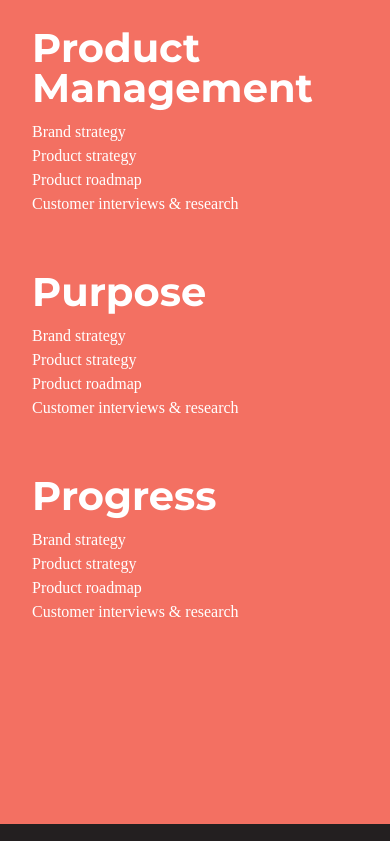
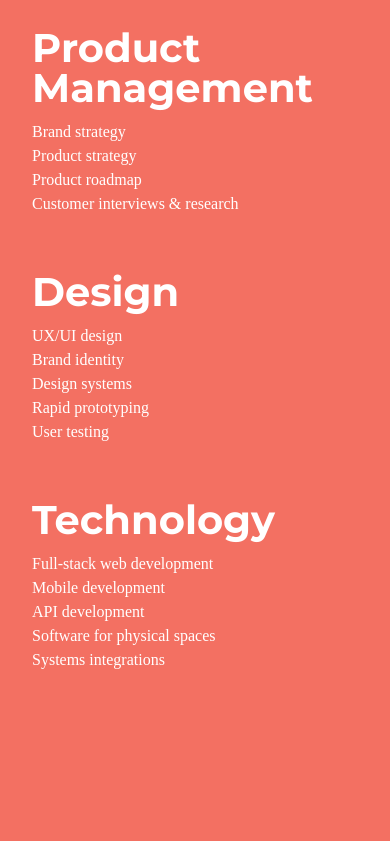
Before and after one commit to relaydesignco/relaywebsite, a Vue app: page /approach in a window 390 px wide. Shown: the part 2792-3633 px from the top of the page. Built offline with nearby package versions, Linux system fonts and the light colour scheme; a web font is replaced by a local one.

Commit message:
Copy fixes

```diff
--- a/src/views/About.vue
+++ b/src/views/About.vue
@@ -13,7 +13,7 @@ defineExpose({bg})
   <main :class="bg">
 
     <ColorSection bg-color="yellow" @showBg="onShowBg" @hideBg="onHideBg">
-      <div class="flex flex-col min-h-screen px-8 md:px-24 items-center justify-center">
+      <div class="flex flex-col min-h-screen px-8 md:px-36 items-center justify-center">
         <h1 class="h1 text-center text-pink">About.</h1>
         <p class="text-center large">We’re a team of designers and developers who love to build. And when the things we build help thoughtful, innovative people solve meaningful problems – all the better.</p>
       </div>
@@ -41,7 +41,7 @@ defineExpose({bg})
 
     <ColorSection bg-color="blue" @showBg="onShowBg" @hideBg="onHideBg">
       <HeadlineScroll headline="Meet the team." />
-      <div class="flex flex-col md:flex-row min-h-screen pb-24 md:pb-56 px-8 md:px-24 items-start">
+      <div class="flex flex-col md:flex-row pb-24 md:pb-36 px-8 md:px-24 items-start">
         <div class="md:w-1/2">
           <p class="medium md:pr-20">Our designers understand the role brand plays in user experience, and believe great UX builds customer loyalty.</p>
           <p class="medium md:pr-20">Our in-house engineering team has decades of experience building, launching and maintaining digital products across a wide range of technologies.</p>
@@ -49,14 +49,14 @@ defineExpose({bg})
         <div class="md:w-1/2">
           <div class="flex flex-col md:flex-row">
             <div class="md:w-1/2">
-              <p class="small"><span class="font-sans">Drew McChesney</span><br />Managing Director</p>
-              <p class="small"><span class="font-sans">Drew McChesney</span><br />Managing Director</p>
-              <p class="small"><span class="font-sans">Drew McChesney</span><br />Managing Director</p>
+              <p class="small"><span class="font-sans font-bold">Drew McChesney</span><br />Managing Director</p>
+              <p class="small"><span class="font-sans font-bold">Brian Johnson</span><br />Creative Director</p>
+              <p class="small"><span class="font-sans font-bold">Ashley Revlett</span><br />Technology Director</p>
             </div>
             <div class="md:w-1/2">
-              <p class="small"><span class="font-sans">Drew McChesney</span><br />Managing Director</p>
-              <p class="small"><span class="font-sans">Drew McChesney</span><br />Managing Director</p>
-              <p class="small"><span class="font-sans">Drew McChesney</span><br />Managing Director</p>
+              <p class="small"><span class="font-sans font-bold">Mike Casto</span><br />Senior Designer</p>
+              <p class="small"><span class="font-sans font-bold">Aaron Fautz</span><br />Senior Engineer</p>
+              <p class="small"><span class="font-sans font-bold">Lauren Hill</span><br />Brand Designer</p>
             </div>
           </div>
         </div>
--- a/src/views/Approach.vue
+++ b/src/views/Approach.vue
@@ -12,7 +12,7 @@ defineExpose({bg})
 <template>
   <main :class="bg">
     <ColorSection bg-color="pink" @showBg="onShowBg" @hideBg="onHideBg">
-      <div class="flex flex-col min-h-screen px-8 md:px-24 items-center justify-center">
+      <div class="flex flex-col min-h-screen px-8 md:px-36 items-center justify-center">
         <h1 class="h1 text-center text-blue">Approach.</h1>
         <p class="text-center large">Our design-led process helps clients build what matters – to their customers, and their businesses – reliably and effectively.</p>
       </div>
@@ -31,7 +31,7 @@ defineExpose({bg})
           <p>We can fill gaps in your existing team, or serve as a complete product team – helping you take your product from now to whatever comes next, quickly.</p>
         </div>
         <div class="area3">
-          <h2 class="h5 text-pink">Product x Brand</h2>
+          <h2 class="h5 text-pink">Experiment &amp; Iterate</h2>
           <p>We believe that the most successful products are built around clear, consistent brands – and the strongest brands are built around thoughtful, useful products.</p>
           <p>That’s why our approach starts with both brand and product strategy. When aligned, they have an exponential effect on your ability to create engaged and loyal customers.</p>
         </div>
@@ -54,21 +54,23 @@ defineExpose({bg})
             </ul>
           </div>
           <div class="mb-14">
-            <h3 class="h5 text-white">Purpose</h3>
+            <h3 class="h5 text-white">Design</h3>
             <ul>
-              <li>Brand strategy</li>
-              <li>Product strategy</li>
-              <li>Product roadmap</li>
-              <li>Customer interviews & research</li>
+              <li>UX/UI design</li>
+              <li>Brand identity</li>
+              <li>Design systems</li>
+              <li>Rapid prototyping</li>
+              <li>User testing</li>
             </ul>
           </div>
           <div class="mb-14">
-            <h3 class="h5 text-white">Progress</h3>
+            <h3 class="h5 text-white">Technology</h3>
             <ul>
-              <li>Brand strategy</li>
-              <li>Product strategy</li>
-              <li>Product roadmap</li>
-              <li>Customer interviews & research</li>
+              <li>Full-stack web development</li>
+              <li>Mobile development</li>
+              <li>API development</li>
+              <li>Software for physical spaces</li>
+              <li>Systems integrations</li>
             </ul>
           </div>
         </div>
--- a/src/views/Home.vue
+++ b/src/views/Home.vue
@@ -35,7 +35,7 @@ defineExpose({bg})
             <p class="medium md:mt-24">We work with start-ups and brands to build apps and digital experiences that shape the way people live and work, for the better.</p>
             <p class="medium">Our designers and developers work alongside your product team – taking your concept from design to prototype to launch and beyond, while staying true to your vision and solving problems that make a difference.</p>
             <p>
-              <router-link class="bar-link" to="/about"><span>More about us</span></router-link>
+              <router-link class="bar-link" to="/about"><span>Learn more about us</span></router-link>
             </p>
           </div>
         </div>
--- a/src/views/Work.vue
+++ b/src/views/Work.vue
@@ -10,10 +10,12 @@ import Footer from '../components/Footer.vue'
       <div class="flex flex-col px-8 md:px-24 items-center justify-center">
         <h1 class="h1 text-center text-blue mb-40 mt-56">Work.</h1>
       </div>
-      <div class="px-8 md:px-32 py-12">
+      <div class="px-8 md:px-32 py-12 pb-48">
           <WorkListItem clipColor="#F37062" textColor="#ffffff" title="American Airlines" description="An online home for a global workforce" img-src="/fpo.png" route-url="/work/american-airlines" />
-          <WorkListItem clipColor="#F37062" textColor="#ffffff" title="GE Appliances" description="A virtual experience as sales tool" img-src="/fpo.png" route-url="/work/american-airlines" />
+          <WorkListItem clipColor="#F37062" textColor="#ffffff" title="GE Appliances" description="Virtual experience as sales tool" img-src="/fpo.png" route-url="/work/american-airlines" />
           <WorkListItem clipColor="#F37062" textColor="#ffffff" title="Embodied Labs" description="Immersive online training platform" img-src="/fpo.png" route-url="/work/american-airlines" />
+          <WorkListItem clipColor="#F37062" textColor="#ffffff" title="21c Museum Hotels" description="Business intelligence tools for hospitality at scale" img-src="/fpo.png" route-url="/work/american-airlines" />
+          <WorkListItem clipColor="#F37062" textColor="#ffffff" title="Odessa Connect" description="Multi-platform app for senior living residences" img-src="/fpo.png" route-url="/work/american-airlines" />
         </div>
     </section>
 
```
